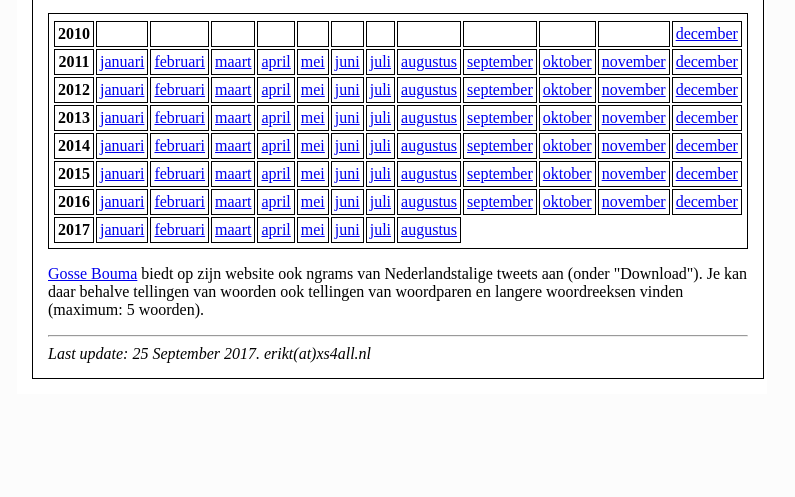
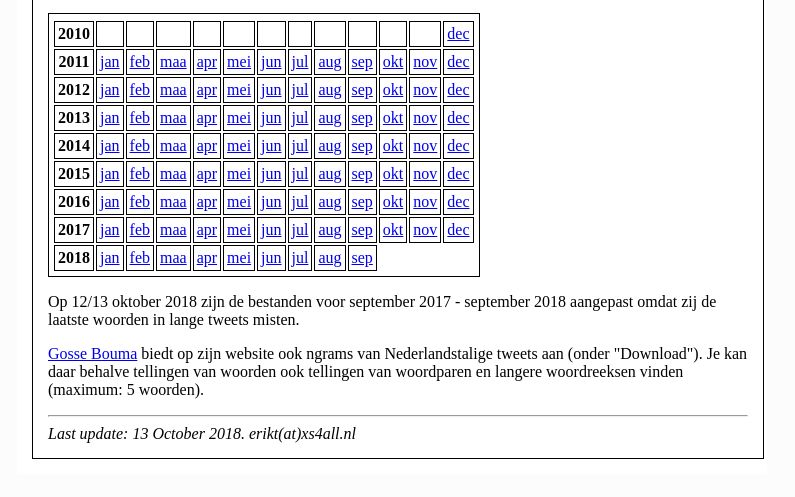
Before and after one commit to twinl/website, a plain HTML site: page www/ngrams.html in a window 1280 px wide. Shown: the part 257-754 px from the top of the page, without its empty margins (248-1043 px from the left). Drawn offline with Linux system fonts and the light colour scheme.

Commit message:
version 2020

```diff
--- a/www/ngrams.html
+++ b/www/ngrams.html
@@ -113,112 +113,133 @@ zipbestand geplaatst.
  <td> &nbsp; </td>
  <td> &nbsp; </td>
  <td> &nbsp; </td>
- <td> <a href="/ngrams/201012.zip">december</a> </td>
+ <td> <a href="/ngrams/201012.zip">dec</a> </td>
 </tr>
 
  <th> 2011 </th>
- <td> <a href="/ngrams/201101.zip">januari</a> </td>
- <td> <a href="/ngrams/201102.zip">februari</a> </td>
- <td> <a href="/ngrams/201103.zip">maart</a> </td>
- <td> <a href="/ngrams/201104.zip">april</a> </td>
+ <td> <a href="/ngrams/201101.zip">jan</a> </td>
+ <td> <a href="/ngrams/201102.zip">feb</a> </td>
+ <td> <a href="/ngrams/201103.zip">maa</a> </td>
+ <td> <a href="/ngrams/201104.zip">apr</a> </td>
  <td> <a href="/ngrams/201105.zip">mei</a> </td>
- <td> <a href="/ngrams/201106.zip">juni</a> </td>
- <td> <a href="/ngrams/201107.zip">juli</a> </td>
- <td> <a href="/ngrams/201108.zip">augustus</a> </td>
- <td> <a href="/ngrams/201109.zip">september</a> </td>
- <td> <a href="/ngrams/201110.zip">oktober</a> </td>
- <td> <a href="/ngrams/201111.zip">november</a> </td>
- <td> <a href="/ngrams/201112.zip">december</a> </td>
+ <td> <a href="/ngrams/201106.zip">jun</a> </td>
+ <td> <a href="/ngrams/201107.zip">jul</a> </td>
+ <td> <a href="/ngrams/201108.zip">aug</a> </td>
+ <td> <a href="/ngrams/201109.zip">sep</a> </td>
+ <td> <a href="/ngrams/201110.zip">okt</a> </td>
+ <td> <a href="/ngrams/201111.zip">nov</a> </td>
+ <td> <a href="/ngrams/201112.zip">dec</a> </td>
 </tr>
 <tr>
  <th> 2012 </th>
- <td> <a href="/ngrams/201201.zip">januari</a> </td>
- <td> <a href="/ngrams/201202.zip">februari</a> </td>
- <td> <a href="/ngrams/201203.zip">maart</a> </td>
- <td> <a href="/ngrams/201204.zip">april</a> </td>
+ <td> <a href="/ngrams/201201.zip">jan</a> </td>
+ <td> <a href="/ngrams/201202.zip">feb</a> </td>
+ <td> <a href="/ngrams/201203.zip">maa</a> </td>
+ <td> <a href="/ngrams/201204.zip">apr</a> </td>
  <td> <a href="/ngrams/201205.zip">mei</a> </td>
- <td> <a href="/ngrams/201206.zip">juni</a> </td>
- <td> <a href="/ngrams/201207.zip">juli</a> </td>
- <td> <a href="/ngrams/201208.zip">augustus</a> </td>
- <td> <a href="/ngrams/201209.zip">september</a> </td>
- <td> <a href="/ngrams/201210.zip">oktober</a> </td>
- <td> <a href="/ngrams/201211.zip">november</a> </td>
- <td> <a href="/ngrams/201212.zip">december</a> </td>
+ <td> <a href="/ngrams/201206.zip">jun</a> </td>
+ <td> <a href="/ngrams/201207.zip">jul</a> </td>
+ <td> <a href="/ngrams/201208.zip">aug</a> </td>
+ <td> <a href="/ngrams/201209.zip">sep</a> </td>
+ <td> <a href="/ngrams/201210.zip">okt</a> </td>
+ <td> <a href="/ngrams/201211.zip">nov</a> </td>
+ <td> <a href="/ngrams/201212.zip">dec</a> </td>
 </tr>
 <tr>
  <th> 2013 </th>
- <td> <a href="/ngrams/201301.zip">januari</a> </td>
- <td> <a href="/ngrams/201302.zip">februari</a> </td>
- <td> <a href="/ngrams/201303.zip">maart</a> </td>
- <td> <a href="/ngrams/201304.zip">april</a> </td>
+ <td> <a href="/ngrams/201301.zip">jan</a> </td>
+ <td> <a href="/ngrams/201302.zip">feb</a> </td>
+ <td> <a href="/ngrams/201303.zip">maa</a> </td>
+ <td> <a href="/ngrams/201304.zip">apr</a> </td>
  <td> <a href="/ngrams/201305.zip">mei</a> </td>
- <td> <a href="/ngrams/201306.zip">juni</a> </td>
- <td> <a href="/ngrams/201307.zip">juli</a> </td>
- <td> <a href="/ngrams/201308.zip">augustus</a> </td>
- <td> <a href="/ngrams/201309.zip">september</a> </td>
- <td> <a href="/ngrams/201310.zip">oktober</a> </td>
- <td> <a href="/ngrams/201311.zip">november</a> </td>
- <td> <a href="/ngrams/201312.zip">december</a> </td>
+ <td> <a href="/ngrams/201306.zip">jun</a> </td>
+ <td> <a href="/ngrams/201307.zip">jul</a> </td>
+ <td> <a href="/ngrams/201308.zip">aug</a> </td>
+ <td> <a href="/ngrams/201309.zip">sep</a> </td>
+ <td> <a href="/ngrams/201310.zip">okt</a> </td>
+ <td> <a href="/ngrams/201311.zip">nov</a> </td>
+ <td> <a href="/ngrams/201312.zip">dec</a> </td>
 </tr>
 <tr>
  <th> 2014 </th>
- <td> <a href="/ngrams/201401.zip">januari</a> </td>
- <td> <a href="/ngrams/201402.zip">februari</a> </td>
- <td> <a href="/ngrams/201403.zip">maart</a> </td>
- <td> <a href="/ngrams/201404.zip">april</a> </td>
+ <td> <a href="/ngrams/201401.zip">jan</a> </td>
+ <td> <a href="/ngrams/201402.zip">feb</a> </td>
+ <td> <a href="/ngrams/201403.zip">maa</a> </td>
+ <td> <a href="/ngrams/201404.zip">apr</a> </td>
  <td> <a href="/ngrams/201405.zip">mei</a> </td>
- <td> <a href="/ngrams/201406.zip">juni</a> </td>
- <td> <a href="/ngrams/201407.zip">juli</a> </td>
- <td> <a href="/ngrams/201408.zip">augustus</a> </td>
- <td> <a href="/ngrams/201409.zip">september</a> </td>
- <td> <a href="/ngrams/201410.zip">oktober</a> </td>
- <td> <a href="/ngrams/201411.zip">november</a> </td>
- <td> <a href="/ngrams/201412.zip">december</a> </td>
+ <td> <a href="/ngrams/201406.zip">jun</a> </td>
+ <td> <a href="/ngrams/201407.zip">jul</a> </td>
+ <td> <a href="/ngrams/201408.zip">aug</a> </td>
+ <td> <a href="/ngrams/201409.zip">sep</a> </td>
+ <td> <a href="/ngrams/201410.zip">okt</a> </td>
+ <td> <a href="/ngrams/201411.zip">nov</a> </td>
+ <td> <a href="/ngrams/201412.zip">dec</a> </td>
 </tr>
 <tr>
  <th> 2015 </th>
- <td> <a href="/ngrams/201501.zip">januari</a> </td>
- <td> <a href="/ngrams/201502.zip">februari</a> </td>
- <td> <a href="/ngrams/201503.zip">maart</a> </td>
- <td> <a href="/ngrams/201504.zip">april</a> </td>
+ <td> <a href="/ngrams/201501.zip">jan</a> </td>
+ <td> <a href="/ngrams/201502.zip">feb</a> </td>
+ <td> <a href="/ngrams/201503.zip">maa</a> </td>
+ <td> <a href="/ngrams/201504.zip">apr</a> </td>
  <td> <a href="/ngrams/201505.zip">mei</a> </td>
- <td> <a href="/ngrams/201506.zip">juni</a> </td>
- <td> <a href="/ngrams/201507.zip">juli</a> </td>
- <td> <a href="/ngrams/201508.zip">augustus</a> </td>
- <td> <a href="/ngrams/201509.zip">september</a> </td>
- <td> <a href="/ngrams/201510.zip">oktober</a> </td>
- <td> <a href="/ngrams/201511.zip">november</a> </td>
- <td> <a href="/ngrams/201512.zip">december</a> </td>
+ <td> <a href="/ngrams/201506.zip">jun</a> </td>
+ <td> <a href="/ngrams/201507.zip">jul</a> </td>
+ <td> <a href="/ngrams/201508.zip">aug</a> </td>
+ <td> <a href="/ngrams/201509.zip">sep</a> </td>
+ <td> <a href="/ngrams/201510.zip">okt</a> </td>
+ <td> <a href="/ngrams/201511.zip">nov</a> </td>
+ <td> <a href="/ngrams/201512.zip">dec</a> </td>
 </tr>
 <tr>
  <th> 2016 </th>
- <td> <a href="/ngrams/201601.zip">januari</a> </td>
- <td> <a href="/ngrams/201602.zip">februari</a> </td>
- <td> <a href="/ngrams/201603.zip">maart</a> </td>
- <td> <a href="/ngrams/201604.zip">april</a> </td>
+ <td> <a href="/ngrams/201601.zip">jan</a> </td>
+ <td> <a href="/ngrams/201602.zip">feb</a> </td>
+ <td> <a href="/ngrams/201603.zip">maa</a> </td>
+ <td> <a href="/ngrams/201604.zip">apr</a> </td>
  <td> <a href="/ngrams/201605.zip">mei</a> </td>
- <td> <a href="/ngrams/201606.zip">juni</a> </td>
- <td> <a href="/ngrams/201607.zip">juli</a> </td>
- <td> <a href="/ngrams/201608.zip">augustus</a> </td>
- <td> <a href="/ngrams/201609.zip">september</a> </td>
- <td> <a href="/ngrams/201610.zip">oktober</a> </td>
- <td> <a href="/ngrams/201611.zip">november</a> </td>
- <td> <a href="/ngrams/201612.zip">december</a> </td>
+ <td> <a href="/ngrams/201606.zip">jun</a> </td>
+ <td> <a href="/ngrams/201607.zip">jul</a> </td>
+ <td> <a href="/ngrams/201608.zip">aug</a> </td>
+ <td> <a href="/ngrams/201609.zip">sep</a> </td>
+ <td> <a href="/ngrams/201610.zip">okt</a> </td>
+ <td> <a href="/ngrams/201611.zip">nov</a> </td>
+ <td> <a href="/ngrams/201612.zip">dec</a> </td>
 </tr>
 
 <tr>
  <th> 2017 </th>
- <td> <a href="/ngrams/201701.zip">januari</a> </td>
- <td> <a href="/ngrams/201702.zip">februari</a> </td>
- <td> <a href="/ngrams/201703.zip">maart</a> </td>
- <td> <a href="/ngrams/201704.zip">april</a> </td>
+ <td> <a href="/ngrams/201701.zip">jan</a> </td>
+ <td> <a href="/ngrams/201702.zip">feb</a> </td>
+ <td> <a href="/ngrams/201703.zip">maa</a> </td>
+ <td> <a href="/ngrams/201704.zip">apr</a> </td>
  <td> <a href="/ngrams/201705.zip">mei</a> </td>
- <td> <a href="/ngrams/201706.zip">juni</a> </td>
- <td> <a href="/ngrams/201707.zip">juli</a> </td>
- <td> <a href="/ngrams/201708.zip">augustus</a> </td>
+ <td> <a href="/ngrams/201706.zip">jun</a> </td>
+ <td> <a href="/ngrams/201707.zip">jul</a> </td>
+ <td> <a href="/ngrams/201708.zip">aug</a> </td>
+ <td> <a href="/ngrams/201709.zip">sep</a> </td>
+ <td> <a href="/ngrams/201710.zip">okt</a> </td>
+ <td> <a href="/ngrams/201711.zip">nov</a> </td>
+ <td> <a href="/ngrams/201712.zip">dec</a> </td>
+</tr>
+
+<tr>
+ <th> 2018 </th>
+ <td> <a href="/ngrams/201801.zip">jan</a> </td>
+ <td> <a href="/ngrams/201802.zip">feb</a> </td>
+ <td> <a href="/ngrams/201803.zip">maa</a> </td>
+ <td> <a href="/ngrams/201804.zip">apr</a> </td>
+ <td> <a href="/ngrams/201805.zip">mei</a> </td>
+ <td> <a href="/ngrams/201806.zip">jun</a> </td>
+ <td> <a href="/ngrams/201807.zip">jul</a> </td>
+ <td> <a href="/ngrams/201808.zip">aug</a> </td>
+ <td> <a href="/ngrams/201809.zip">sep</a> </td>
 </tr>
 
 </table>
+<p>
+Op 12/13 oktober 2018 zijn de bestanden voor september 2017 -
+september 2018 aangepast omdat zij de laatste woorden in lange
+tweets misten.
 <p>
 <a href="http://www.let.rug.nl/gosse/Ngrams/download.html">Gosse Bouma</a>
 biedt op zijn website ook ngrams van Nederlandstalige tweets aan
@@ -228,7 +249,7 @@ tellingen van woordparen en langere woordreeksen vinden (maximum:
 
 <hr>
 <address>
-Last update: 25 September 2017.
+Last update: 13 October 2018.
 erikt(at)xs4all.nl
 </address>
 </div>
```
Also changed, not shown: www/counts/index.html (+11 -8 lines), www/faq/index.html (+20 -9 lines), 6 other files.
